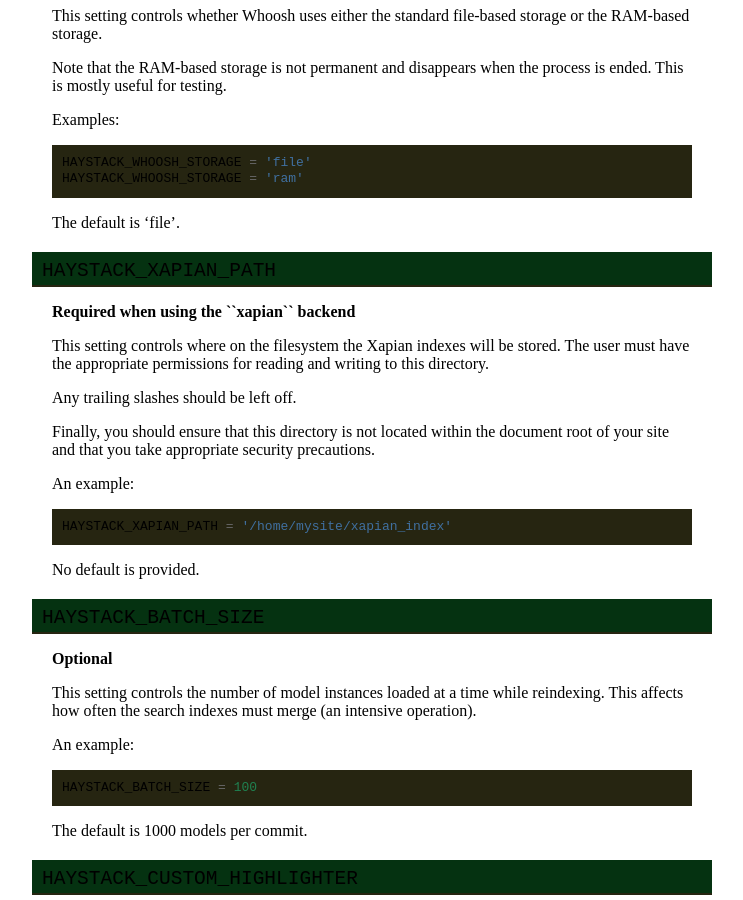
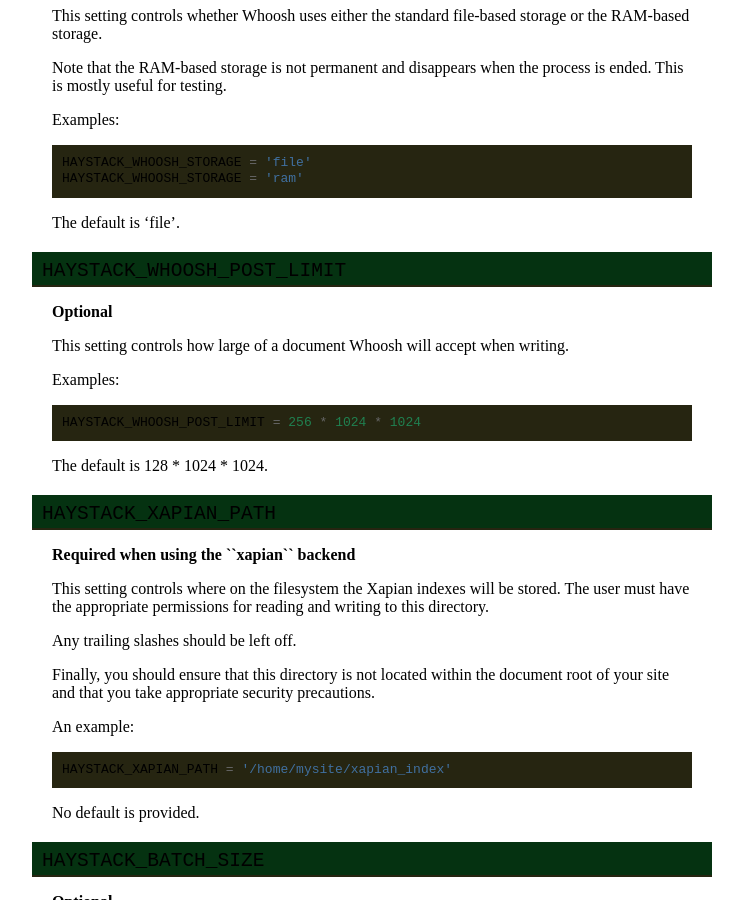
Before and after one commit to django-haystack/django-haystack, a Sphinx documentation site: the page built from docs/settings.rst, in a window 1280 px wide and 900 px high, scrolled down 2761 px. Shown: the whole window, without its empty margins (138-881 px from the left). Built offline with Sphinx 7.4.7, drawn with Linux system fonts in a browser that asks for light colours; a style sheet for code colours, icons or effects is not loaded; some of the changed text lies outside the part shown.

```diff
--- a/docs/installing_search_engines.rst
+++ b/docs/installing_search_engines.rst
@@ -90,7 +90,7 @@
 Whoosh is pure Python, so it's a great option for getting started quickly and
 for development, though it does work for small scale live deployments. With the
 0.3.1+ releases, Whoosh has become much more performant, stable and better
-tested. The current recommended version is 0.3.5+. You can install via PyPI_
+tested. The current recommended version is 0.3.15+. You can install via PyPI_
 using::
 
     sudo easy_install whoosh
--- a/docs/settings.rst
+++ b/docs/settings.rst
@@ -164,6 +164,20 @@
 The default is 'file'.
 
 
+``HAYSTACK_WHOOSH_POST_LIMIT``
+==============================
+
+**Optional**
+
+This setting controls how large of a document Whoosh will accept when writing.
+
+Examples::
+
+    HAYSTACK_WHOOSH_POST_LIMIT = 256 * 1024 * 1024
+
+The default is 128 * 1024 * 1024.
+
+
 ``HAYSTACK_XAPIAN_PATH``
 ========================
 
```
Also changed, not shown: 2 other files.
